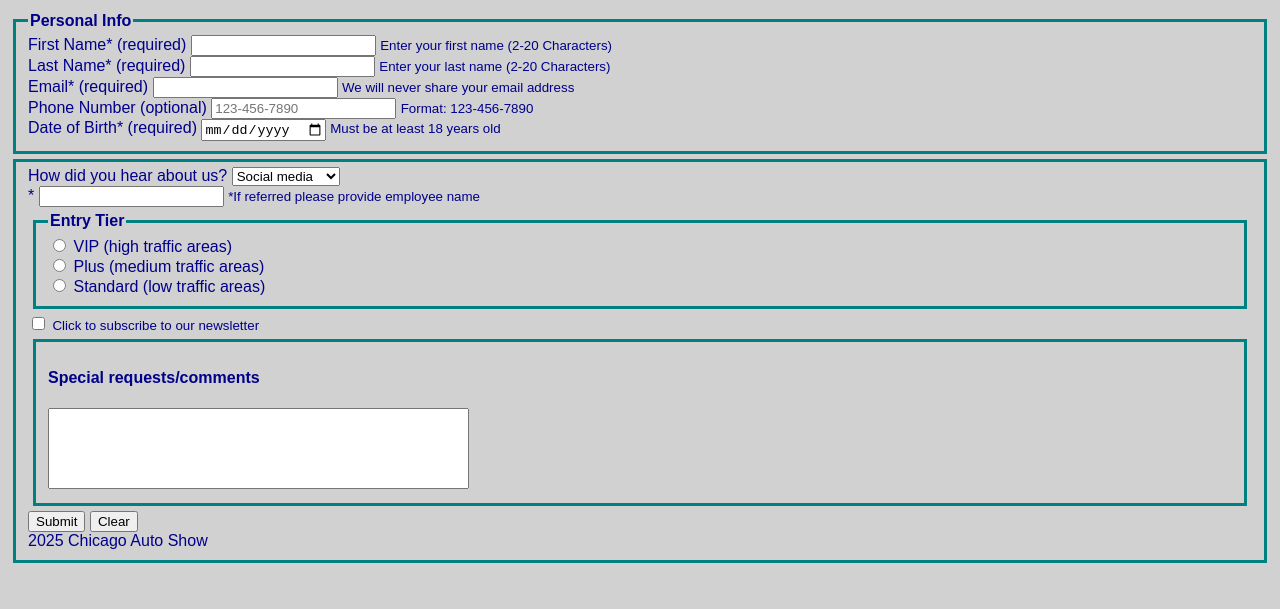
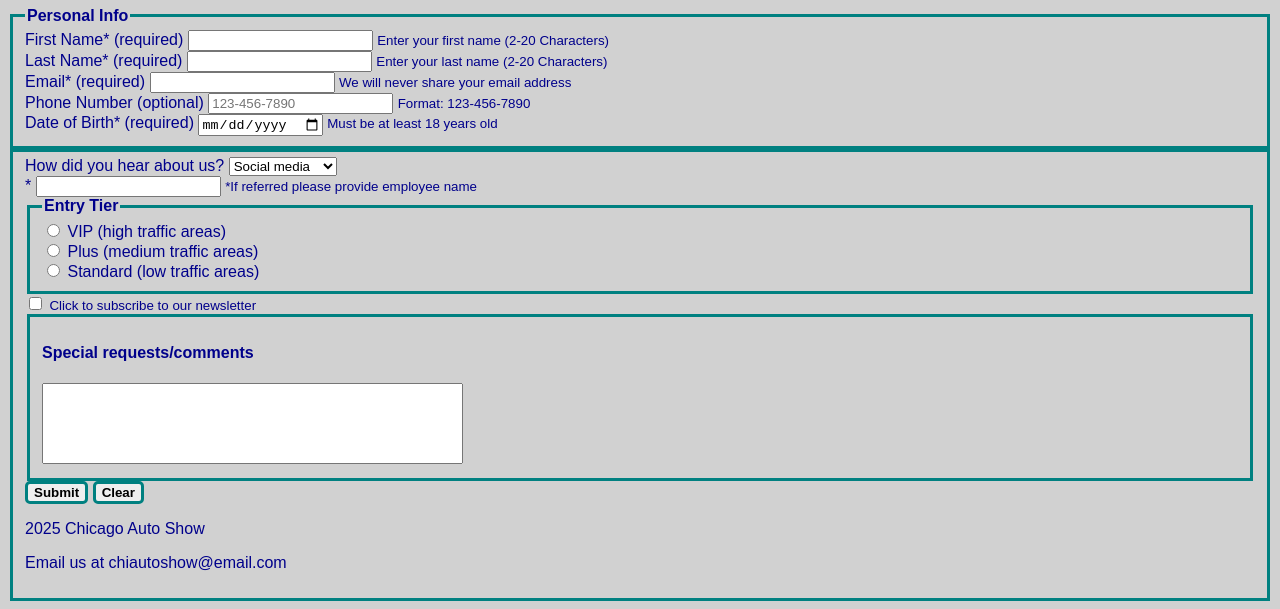
Before and after one commit to reignnnnn9/Project-1-Event-Sign-Up, a plain HTML site: page index.html in a window 1280 px wide. Shown: the part 287-896 px from the top of the page. Before the commit the page ends 858 px from the top, so only its background shows below. Drawn offline with Linux system fonts and the light colour scheme.

Commit message:
final udpate

```diff
--- a/index.html
+++ b/index.html
@@ -155,13 +155,14 @@
       </textarea>
       </fieldset>
     </form>
+
     <button type="submit">Submit</button>
     <button type="reset">Clear</button>
 
     <!-- Footer Section -->
     <footer>
-      2025 Chicago Auto Show
-
+      <p>2025 Chicago Auto Show</p>
+      <p>Email us at chiautoshow@email.com</p>
     </footer>
   </body>
 </html>
--- a/styles.css
+++ b/styles.css
@@ -50,5 +50,10 @@ form {
 
 fieldset {
     border: solid teal;
-    margin: 5px;
 }
+
+button {
+    font-weight: bold;
+    border: solid teal;
+    border-radius: 5px;
+}
```
